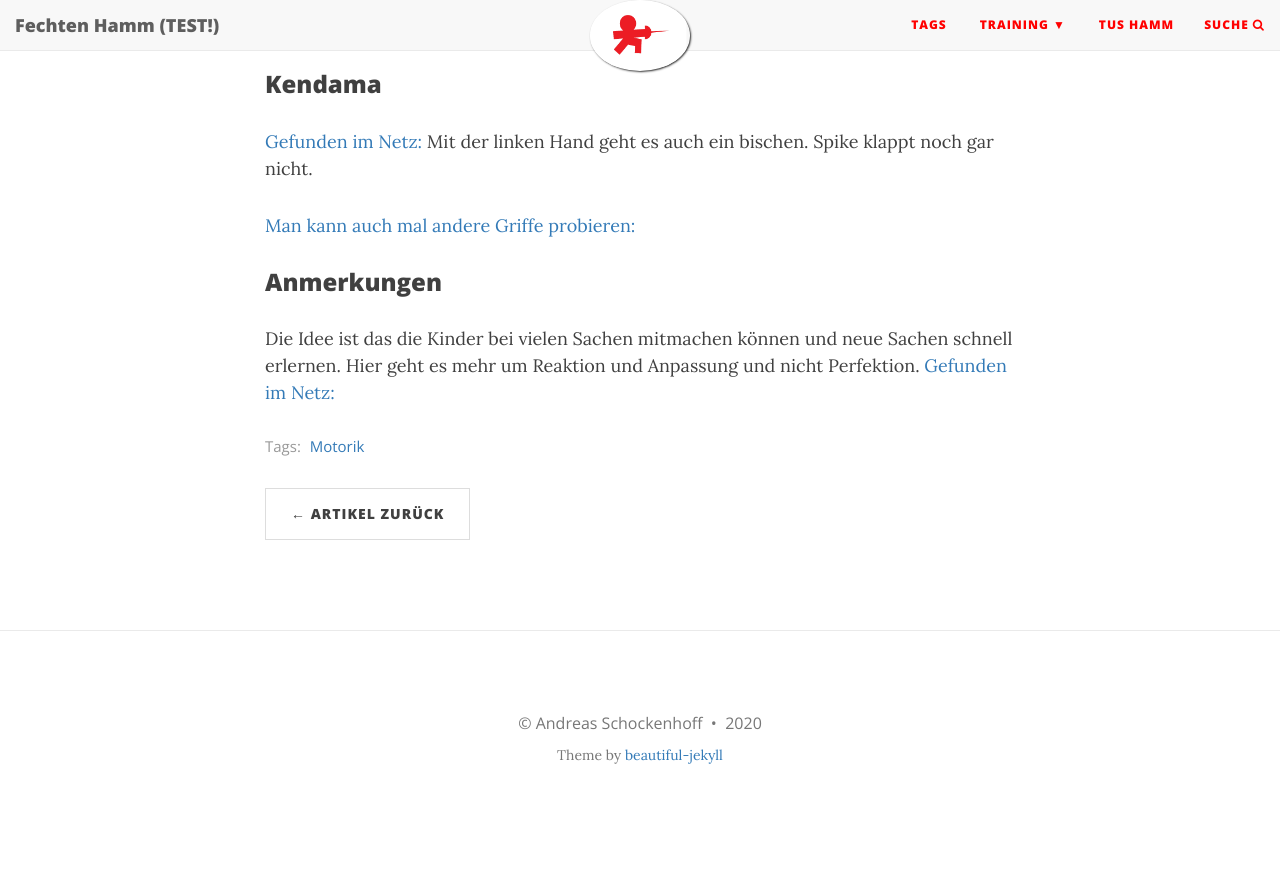
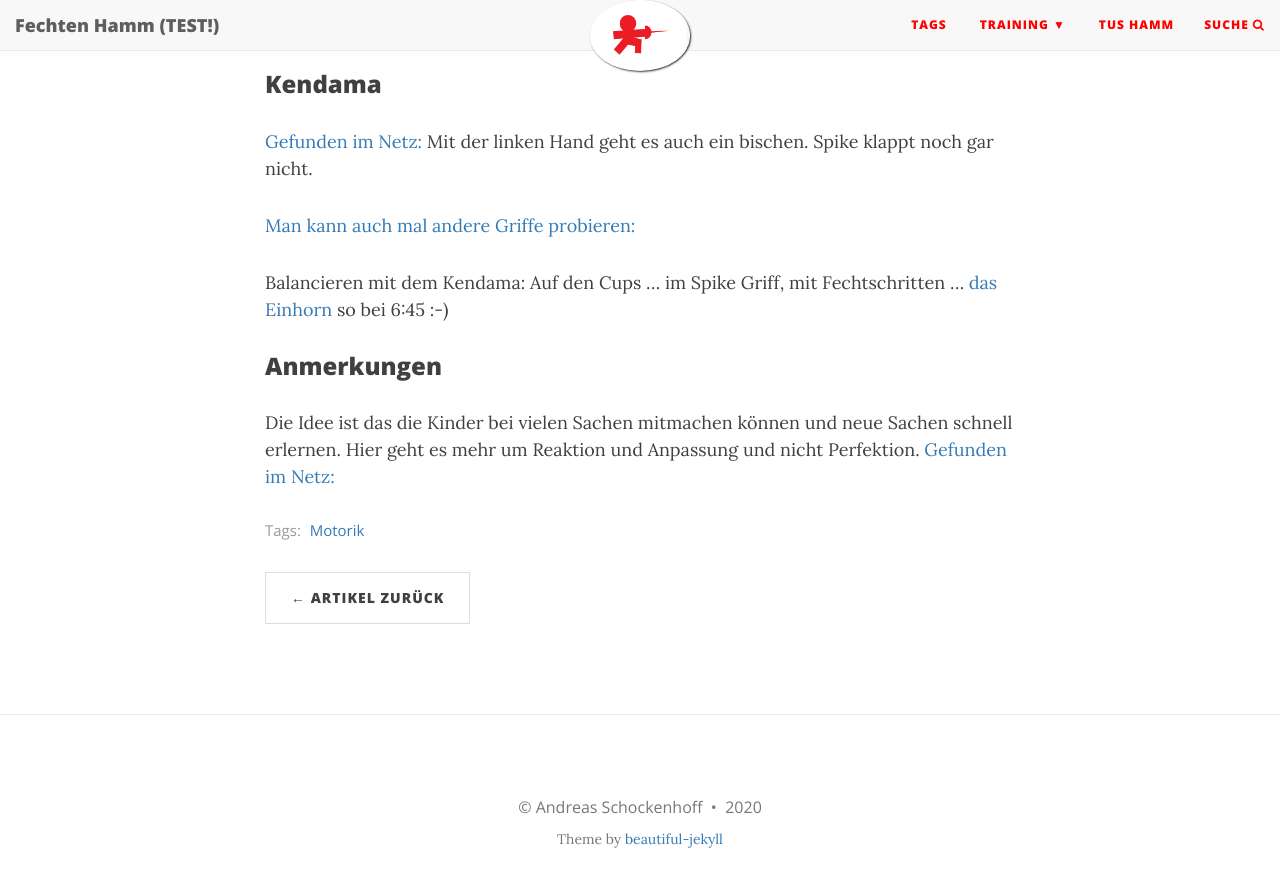
Before and after one commit to test-blog-fechten/test-blog-fechten.github.io, a Jekyll site: the page built from _posts/2020-04-12-motorik-ueben.md, in a window 1280 px wide and 900 px high, scrolled down 1626 px. Shown: the top 887 px of the window. Built offline with Jekyll 4.4.1, drawn with Linux system fonts in a browser that asks for light colours; nearby versions of some CDN libraries; before the commit the page ends 2442 px from its top, so only the background shows below that.

Commit message:
update post

```diff
--- a/_posts/2020-04-12-motorik-ueben.md
+++ b/_posts/2020-04-12-motorik-ueben.md
@@ -45,6 +45,8 @@ Mit der linken Hand geht es auch ein bischen. Spike klappt noch gar nicht.
 
 [Man kann auch mal andere Griffe probieren:](https://www.youtube.com/watch?v=4EKZIV2qDQc)
 
+Balancieren mit dem Kendama: Auf den Cups ... im Spike Griff, mit Fechtschritten ... [das Einhorn](https://www.youtube.com/watch?v=D5mK-DmeCwk) so bei 6:45 :-)
+
 ### Anmerkungen
 Die Idee ist das die Kinder bei vielen Sachen mitmachen können und neue Sachen schnell erlernen. Hier geht es mehr um Reaktion und Anpassung und nicht Perfektion.
 [Gefunden im Netz:](https://www.youtube.com/watch?v=k6nyFvn1smc)
```
